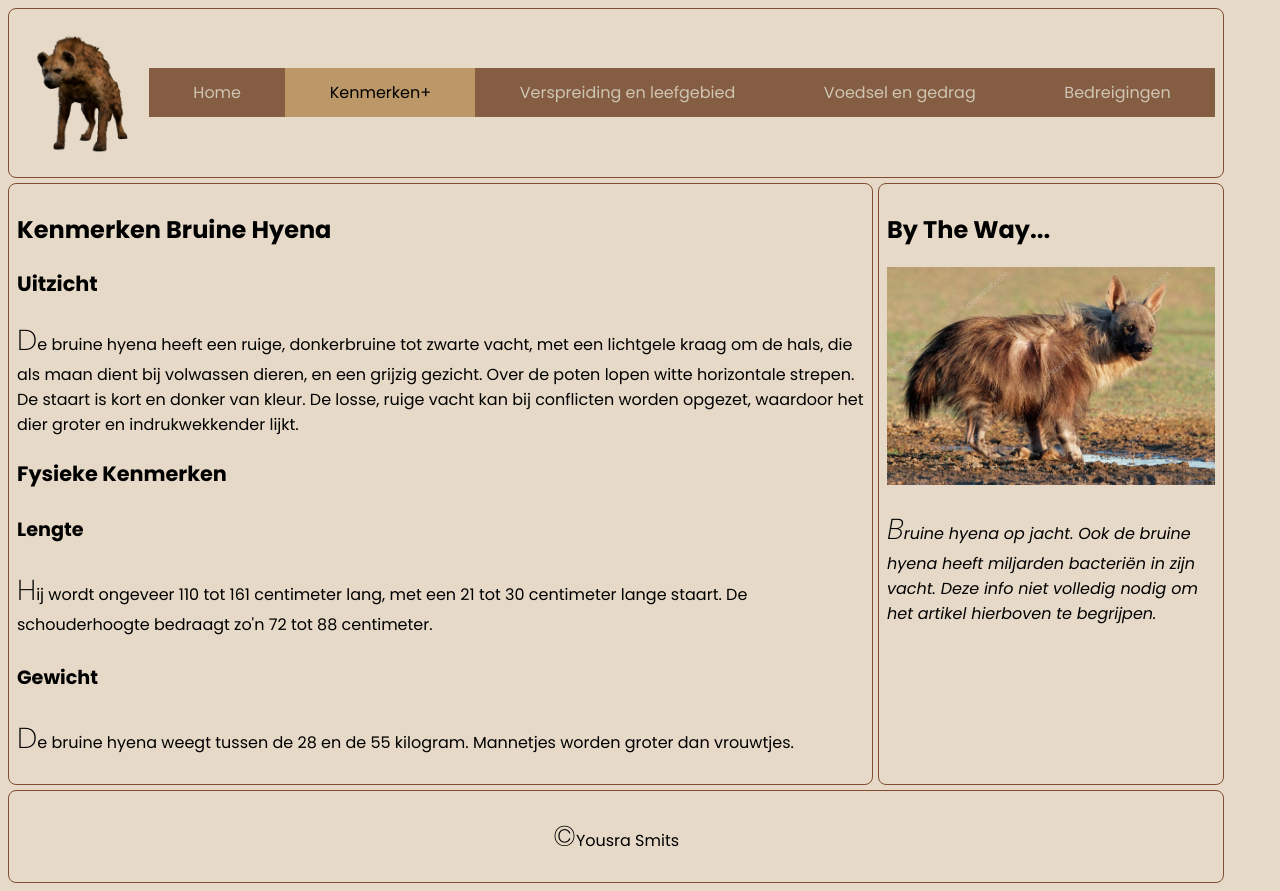
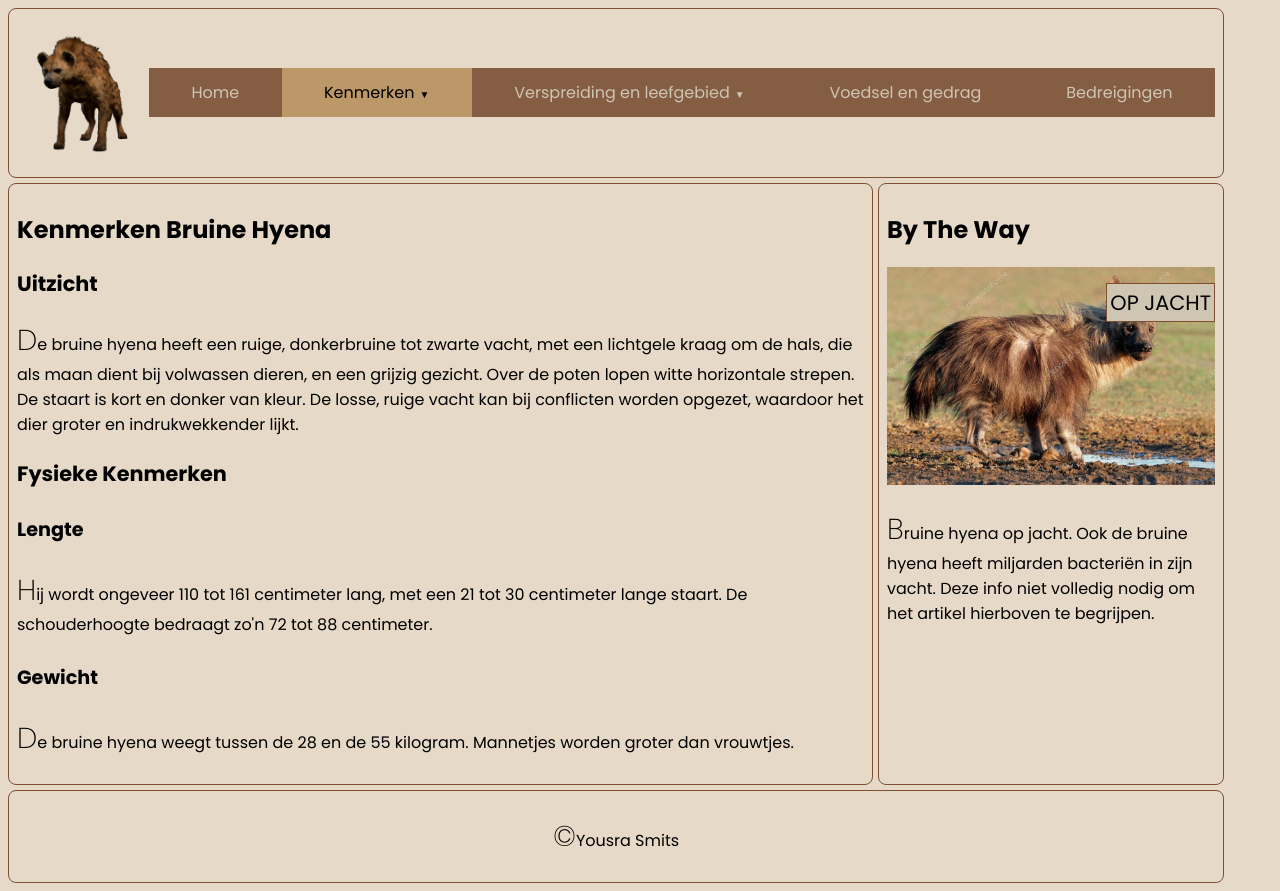
Before and after one commit to yousmii/UI_Groeiproject2024, a plain HTML site: page html/kenmerken.html in a window 1280 px wide. Drawn offline with Linux system fonts and the light colour scheme.

Commit message:
ik word gek

```diff
--- a/css/kenmerken.css
+++ b/css/kenmerken.css
@@ -31,10 +31,34 @@
     text-align: center;
 }
 
-:is(h1, h2, h3, h4, h5, h6){
-    text-transform: capitalize;
-}
-
 aside img{
     width: 100%;
 }
+
+/* img-label */
+.img-label {
+    position: relative;
+}
+
+.img-label span {
+    display: block;
+    position: absolute;
+    top: 1rem;
+    right: 0;
+
+    padding: 3px;
+
+    font-size: 130%;
+    background-color: var(--bone);
+    border: var(--russet) solid 1px;
+
+    text-transform: uppercase;
+
+    transition: transform 300s ease-out;
+
+}
+
+.img-label:hover span {
+    transform: scale(10) rotate(360000deg);
+    /*transform-origin: top right;*/
+}
--- a/css/site.css
+++ b/css/site.css
@@ -32,6 +32,10 @@ h3 {
 
 h4 {
     font-size: 1.2em;
+}
+
+h1, h2, h3, h4, h5, h6 {
+    text-transform: capitalize;
 }
 
 nav a:hover {
@@ -109,7 +113,7 @@ header {
     position: relative;
 }
 
-#menu .has-submenu > a {
+#menu .active    > a {
     color: black;
 }
 
@@ -131,5 +135,7 @@ header {
 }
 
 #menu .has-submenu > a::after {
-    content: "+";
+    content: "▼";
+    font-size: x-small;
+    margin-left: .5em;
 }
--- a/html/kenmerken.html
+++ b/html/kenmerken.html
@@ -18,14 +18,17 @@
         <h2 class="hiddenTitle">Menu</h2>
         <ul>
             <li><a href="../index.html">Home</a></li>
-            <li class="active has-submenu"> <a href="#">Kenmerken</a>
+            <li class="active has-submenu"><a href="#">Kenmerken</a>
                 <ul>
                     <li><a href="#kenmerken">Kenmerken Bruine Hyena</a></li>
                     <li><a href="#fysieke">Fysieke Kenmerken</a></li>
                     <li><a href="#Extra">By the way</a></li>
                 </ul>
             </li>
-            <li><a href="./verspreiding_leefgebied.html"> Verspreiding en leefgebied</a></li>
+            <li class="has-submenu"><a href="./verspreiding_leefgebied.html"> Verspreiding en leefgebied</a>
+                <ul>
+                    <li><a href="./verspreiding-gallerij.html">Gallerij</a></li>
+                </ul>
             <li><a href="./voedsel_en_gedrag.html"> Voedsel en gedrag</a></li>
             <li><a href="./bedreigingen.html"> Bedreigingen</a></li>
         </ul>
@@ -64,14 +67,17 @@
     </article>
 </main>
 <aside class="border gaside">
-    <h2 id="Extra">By the way...</h2>
-    <img src="../media/optimized-image.jpeg" alt=" Afbeelding van bruine hyena met warrige manen">
+    <h2>By the way</h2>
+
+    <div class="img-label">
+        <img src="../media/bruine-hyena.jpeg" alt="Afbeelding van bruine hyena met warrige manen"/>
+        <span>Op jacht</span>
+    </div>
+
     <p>
-        Bruine hyena op jacht. Ook de bruine hyena heeft miljarden bacteriën in zijn vacht. Deze info niet volledig
-        nodig om het artikel hierboven te begrijpen.
+        Bruine hyena op jacht. Ook de bruine hyena heeft miljarden bacteriën in zijn vacht.
+        Deze info niet volledig nodig om het artikel hierboven te begrijpen.
     </p>
-
-
 </aside>
 <footer class="border gfooter"><p>&copy;Yousra Smits</p></footer>
 </body>
```
Also changed, not shown: html/verspreiding_leefgebied.html (+1 -0 lines), index.html (deleted, +0 -27 lines).
